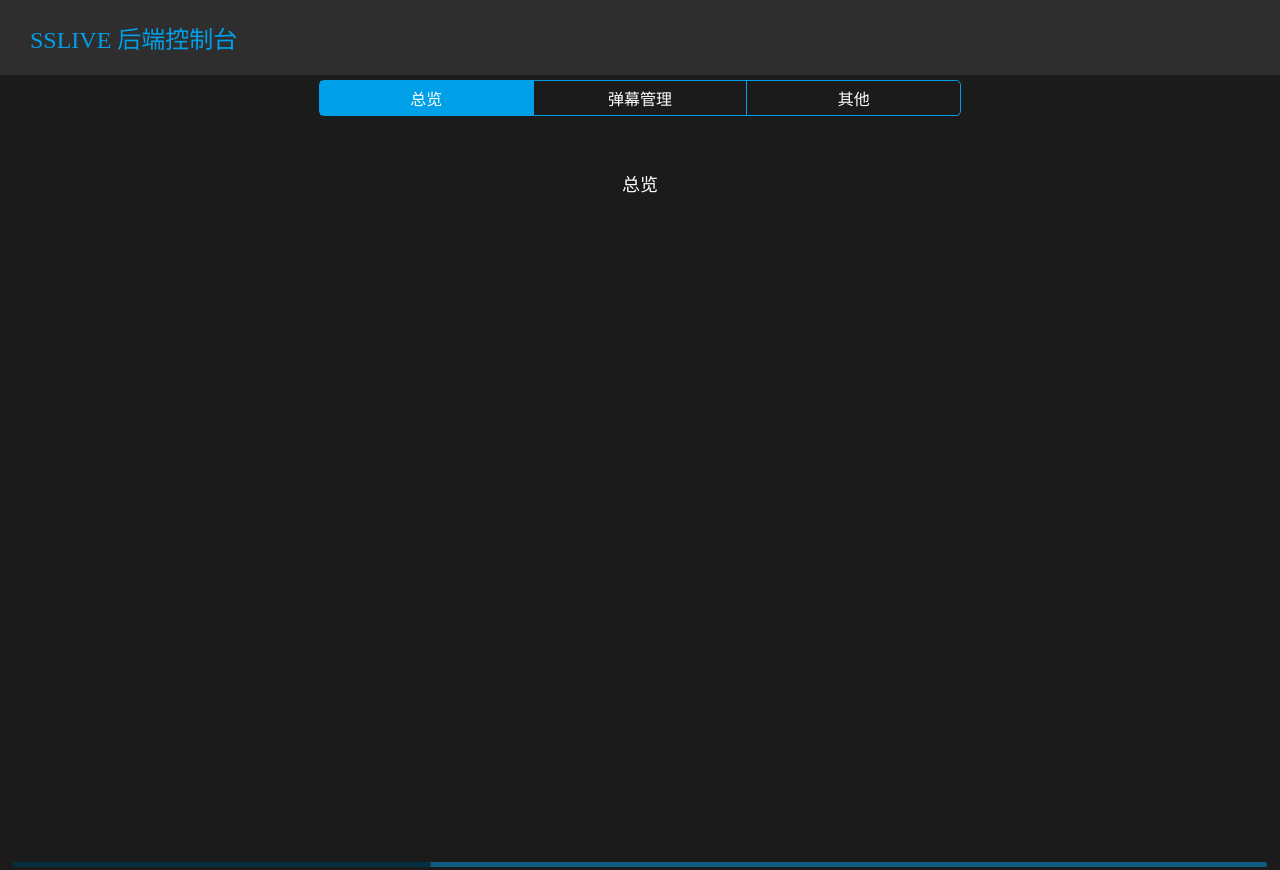
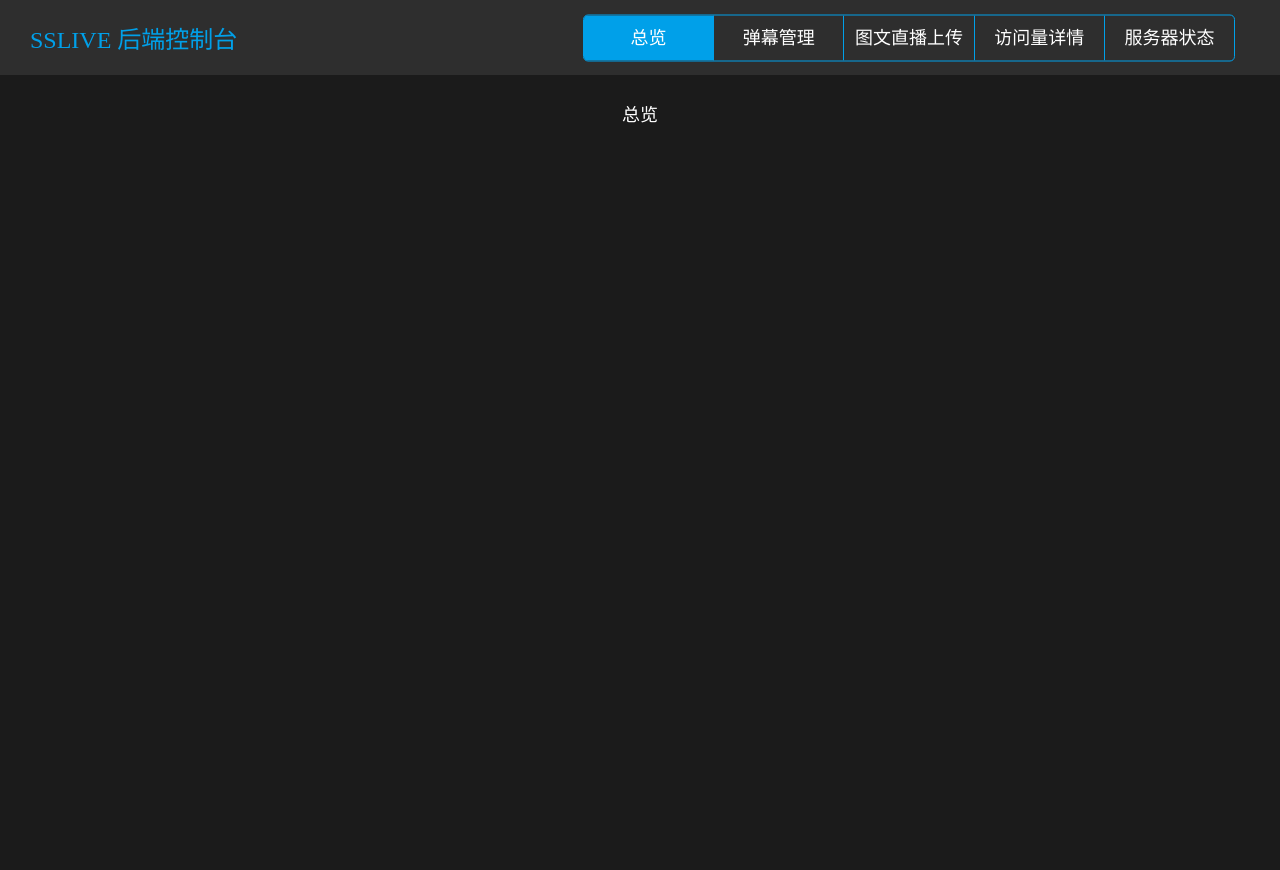
Before and after one commit to SUIT-18/SSLIVE, a PHP site: page /backend.html in a window 1280 px wide. After the commit the page ends 123 px from the top, so only its background shows below. Run offline with PHP 8.4, Linux system fonts and the light colour scheme.

Commit message:
增加后端控制台

```diff
--- a/backend.html
+++ b/backend.html
@@ -20,20 +20,31 @@
 <body>
     <header>
         <div class="title">SSLIVE 后端控制台</div>
+        <div class="swiper-tab">
+            <div class="selectedtab">总览</div>
+            <div>弹幕管理</div>
+            <div>图文直播上传</div>
+            <div>访问量详情</div>
+            <div id="lasttab">服务器状态</div>
+        </div>
     </header>
-    <div class="swiper-tab">
-        <div class="selectedtab">总览</div>
-        <div>弹幕管理</div>
-        <div id="lasttab">其他</div>
-    </div>
     <div class="swiper-container">
         <div class="swiper-wrapper">
             <div class="swiper-slide">总览</div>
-            <div class="swiper-slide">弹幕管理</div>
-            <div class="swiper-slide">其他</div>
+            <div class="swiper-slide">
+                <div class="title">弹幕管理</div>
+                <iframe id="danmuctrl" allowtransparency seamless src="thinkpol.html"></iframe>
+            </div>
+            <div class="swiper-slide">
+                <div class="title">图文直播上传</div>
+            </div>
+            <div class="swiper-slide">访问量详情</div>
+            <div class="swiper-slide serverstat">
+                <div class="title">服务器状态</div>
+                <iframe id="serverstat" allowfullscreen seamless
+                    src="https://cloudmonitor.console.aliyun.com/index.htm?spm=5176.2020520101.223.d101.6bc54df5ejSdGh&custom_trace=ecs_console#/dashboardnew/boardId=&boardName=&timeSpan="></iframe>
+            </div>
         </div>
-        <!-- 如果需要滚动条 -->
-        <div class="swiper-scrollbar"></div>
     </div>
 </body>
 
--- a/src/css/backend.css
+++ b/src/css/backend.css
@@ -37,7 +37,7 @@ header {
 .swiper-container {
     width: 100%;
     height: calc(100% - 70px);
-    top: 140px;
+    top: 70px;
     position: absolute;
 }
 
@@ -49,20 +49,25 @@ header {
 
 .swiper-tab {
     width: 50%;
-    left: 50%;
-    transform: translateX(-50%);
+    height: 60%;
+    min-width: 570px;
+    right: 5%;
     position: absolute;
-    top: 80px;
+    top: 50%;
+    transform: translateY(-50%);
     border-radius: 5px;
     border: 1px rgb(0, 160, 233) solid;
     flex-wrap: nowrap;
     display: flex;
+    font-size: large;
+    text-align: center;
+    overflow: hidden;
 }
 
 .swiper-tab div {
     border-right: 1px rgb(0, 160, 233) solid;
     margin: 0;
-    padding: 5px;
+    line-height: 60%;
     flex: 1;
 }
 
@@ -70,11 +75,27 @@ header {
     border-right: none;
 }
 
-.swiper-tab div:hover{
+.swiper-tab div:hover {
     cursor: pointer;
     background-color: rgba(0, 160, 233, 0.4);
 }
 
 .selectedtab {
-    background-color: rgb(0, 160, 233);
+    background-color: rgb(0, 160, 233) !important;
 }
+
+iframe {
+    width: 90%;
+    height: 90%;
+    margin-top: 20px;
+    border: 2px rgb(0, 160, 233) solid;
+}
+
+.swiper-slide .title {
+    float: left;
+    margin: 10px;
+    font-size: 50px;
+    width: 50px;
+    word-wrap: break-word;
+    white-space: pre-wrap;
+}
--- a/src/css/thinkpol.css
+++ b/src/css/thinkpol.css
@@ -14,4 +14,6 @@
 
 #color,#position,#history,#danmu{
     position: relative !important;
+    width: 100%;
+    height: 80%;
 }
--- a/src/js/backend.js
+++ b/src/js/backend.js
@@ -1,13 +1,13 @@
 $(document).ready(function () {
+    $(".swiper-tab div").css("line-height", $(".swiper-tab div").height() + "px");
     var mySwiper = new Swiper('.swiper-container', {
-        direction: 'horizontal',
-        scrollbar: {
-            el: '.swiper-scrollbar',
-        },
+        direction: 'horizontal'
     })
-    mySwiper.scrollbar.$el.css('background', 'rgba(0,160,233,.5)');
     mySwiper.on("slideChange", function () {
         $(".swiper-tab").find("div").removeClass("selectedtab");
         $(".swiper-tab").find("div").eq(mySwiper.activeIndex).addClass("selectedtab");
     });
+    $(".swiper-tab div").click(function () {
+        mySwiper.slideTo($(".swiper-tab div").index(this));
+    })
 });
--- a/thinkpol.html
+++ b/thinkpol.html
@@ -9,7 +9,7 @@
         <link rel="stylesheet" href="src/css/thinkpol.css" />
         <title>弹幕思想警察</title>
     </head>
-    <body bgcolor="black">
+    <body style="background-color:transparent">
         <div id="danmu"></div>
         <div class="senddanmu">
             <input type="textarea" id="text" max=300 placeholder="发个弹幕" />
```
Also changed, not shown: HtmlPage.html (added, +37 -0 lines), src/lib/sChart.js (added).
